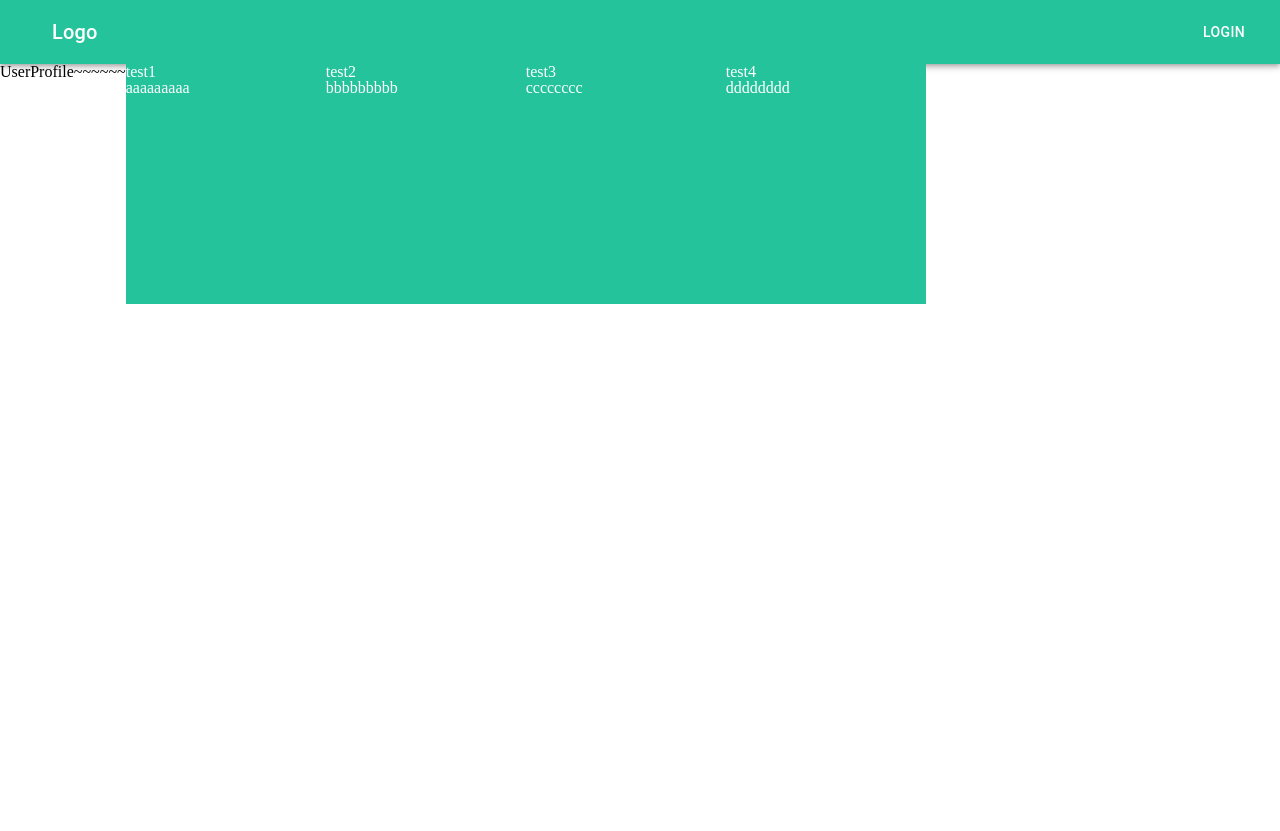
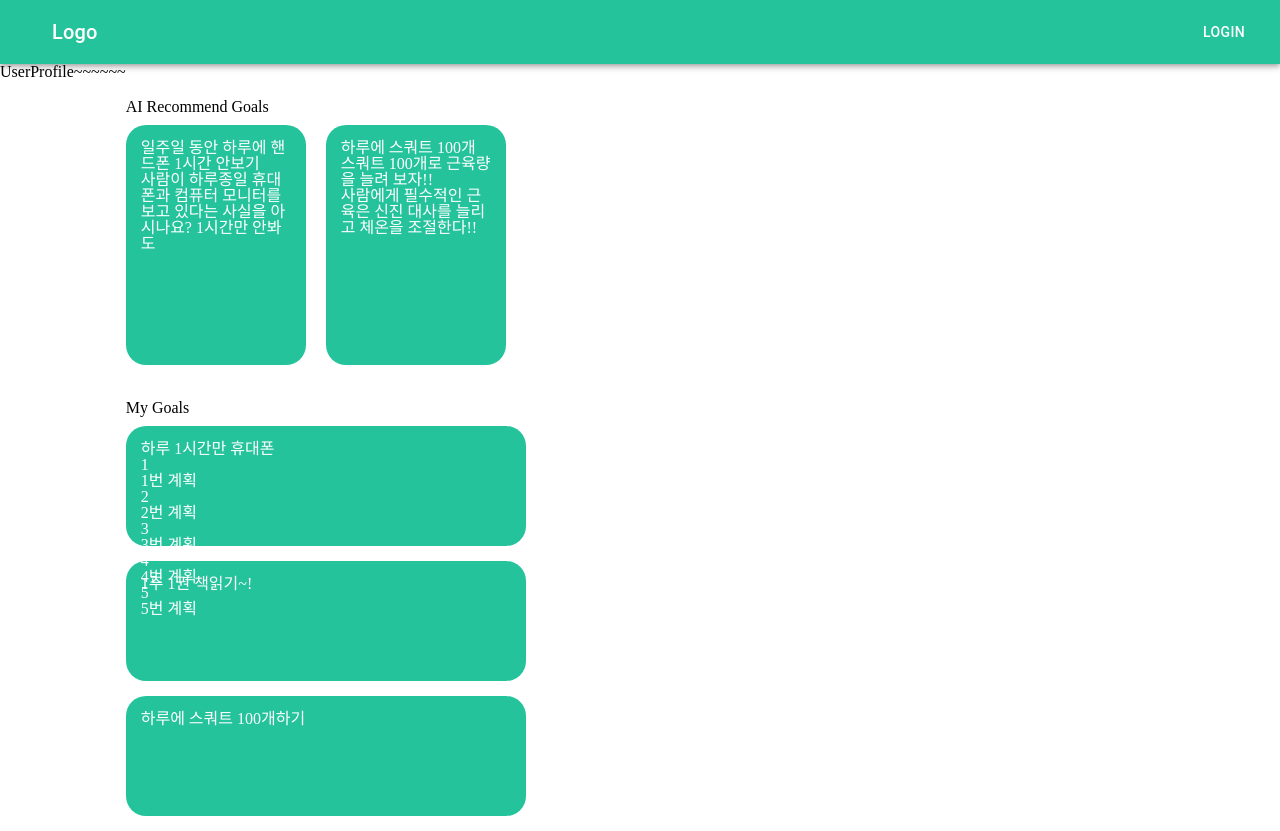
Before and after one commit to mockkong/Mockkong_WebApp, a Next.js app: page /dashboard in a window 1280 px wide. Before the commit the page ends 800 px from the top, so only its background shows below. Built offline with nearby package versions, Linux system fonts and the light colour scheme; no server answers.

Commit message:
feat AI Recommend Goals

```diff
--- /dev/null
+++ b/src/components/mockkong/AIRecommendGoals.tsx
@@ -0,0 +1,32 @@
+import React from 'react';
+import { MockkongStyled } from './MockkongStyled';
+
+function AIRecommendGoals({ ...props }) {
+  const { title, data } = props;
+
+  return (
+    <MockkongStyled.AIRecommendGoals className="AIRecommendGoals">
+      <h3>{title}</h3>
+
+      <div className="Goal-Card">
+        {data &&
+            data.map((goal)=> {
+              const { title, contents } = goal;
+              return (
+                <div className="Goal">
+                  <div>
+                    {title}
+                  </div>
+                  <div dangerouslySetInnerHTML={{__html: contents}}>
+                  </div>
+                </div>
+              )
+            })
+          }
+      </div>
+    </MockkongStyled.AIRecommendGoals>
+
+  )
+}
+
+export default AIRecommendGoals
--- /dev/null
+++ b/src/components/mockkong/Goals.tsx
@@ -0,0 +1,51 @@
+import React from 'react';
+import { MockkongStyled } from './MockkongStyled';
+
+function Goals({ data }) {
+
+  const getPlans = (plans: any) => {
+    console.log(plans);
+    return (
+      <div className="Plans">
+      {plans &&
+        plans.map((plan)=>{
+          return (
+            <div>
+                <div>
+                  {plan.id}
+                </div>
+                <div>
+                  {plan.plan}
+                </div>
+              </div>
+            )
+        })}
+      </div>
+    )
+  }
+
+  return (
+    <MockkongStyled.Goals className="Goals">
+      <h3>My Goals</h3>
+
+      <div className="">
+        {data &&
+            data.map((goal)=> {
+              const { title, plans } = goal;
+              return (
+                <div className="Goal">
+                  <div>
+                    {title}
+                  </div>
+                  {getPlans(plans)}
+                </div>
+              )
+            })
+          }
+      </div>
+    </MockkongStyled.Goals>
+
+  )
+}
+
+export default Goals;
--- a/src/components/mockkong/MockkongStyled.ts
+++ b/src/components/mockkong/MockkongStyled.ts
@@ -1,18 +1,55 @@
 import { styled } from "@stitches/react";
 
 export const MockkongStyled = {
-  Plans: styled('div', {
+  AIRecommendGoals: styled('div', {
+    margin: '35px 0px',
+    'h3': {
+      marginBottom: '10px',
+    },
+    'div.Goal-Card': {
+      display: 'flex',
+
+
+      'div.Goal': {
+        backgroundColor: '$primary',
+        width: '180px',
+        height: '240px',
+        color: 'white',
+        padding: '15px',
+        marginRight: '20px',
+        borderRadius: '20px',
+        boxSizing: 'border-box',
+
+        'div': {
+          color: 'white',
+          flex: '1',
+        }
+      },
+    }
+  }),
+
+  Goals: styled('div', {
     display: 'flex',
-  }),
-  Plan: styled('div', {
-    backgroundColor: '$primary',
-    width: '200px',
-    height: '240px',
-    color: 'white',
+    flexDirection: 'column',
 
-    'div': {
+    'h3': {
+      marginBottom: '10px',
+    },
+
+    'div.Goal': {
       color: 'white',
-      flex: '1',
+      width: '100%',
+      height: '120px',
+      padding: '15px',
+      marginBottom: '15px',
+      backgroundColor: '$primary',
+      borderRadius: '20px',
+      boxSizing: 'border-box',
+
+      'div': {
+        color: 'white',
+        flex: '1',
+      }
     }
   }),
 };
--- a/src/components/mockkong/Plans.tsx
+++ /dev/null
@@ -1,36 +0,0 @@
-import React from 'react';
-import { MockkongStyled } from './MockkongStyled';
-
-function Plans({ data }) {
-  return (
-    <MockkongStyled.Plans className="Plan">
-      {data &&
-          data.map((plan)=> {
-            const { title, contents, coverImage, date, author, slug} = plan;
-            return (
-              <MockkongStyled.Plan className="Plan">
-                <div>
-                  {title}
-                </div>
-                <div>
-                  {coverImage}
-                </div>
-                <div>
-                  {contents}
-                </div>
-                <div>
-                  {date}
-                </div>
-                <div>
-                  {author}
-                </div>
-              </MockkongStyled.Plan>
-            )
-          })
-        }
-    </MockkongStyled.Plans>
-
-  )
-}
-
-export default Plans
--- a/src/components/mockkong/index.ts
+++ b/src/components/mockkong/index.ts
@@ -1,7 +1,9 @@
 import UserProfile from './UserProfile';
-import Plans from './Plans';
+import AIRecommendGoals from './AIRecommendGoals';
+import Goals from './Goals';
 
 export {
   UserProfile,
-  Plans
+  AIRecommendGoals,
+  Goals
 }
--- /dev/null
+++ b/src/contexts/sampleData/sampleGoals.json
@@ -0,0 +1,48 @@
+{
+  "AIRecommendGoals": [
+    {
+      "title": "일주일 동안 하루에 핸드폰 1시간 안보기",
+      "contents": "사람이 하루종일 휴대폰과 컴퓨터 모니터를 보고 있다는 사실을 아시나요? 1시간만 안봐도"
+    },
+    {
+      "title": "하루에 스쿼트 100개",
+      "contents": "스쿼트 100개로 근육량을 늘려 보자!! <br/>사람에게 필수적인 근육은 신진 대사를 늘리고 체온을 조절한다!!"
+    }
+  ],
+  "goals": [
+    {
+      "title": "하루 1시간만 휴대폰",
+      "contents": "사람이 하루종일 휴대폰과 컴퓨터 모니터를 보고 있다는 사실을 아시나요? 1시간만 안봐도",
+      "plans": [
+        {
+          "id": 1,
+          "plan": "1번 계획"
+        },
+        {
+          "id": 2,
+          "plan": "2번 계획"
+        },
+        {
+          "id": 3,
+          "plan": "3번 계획"
+        },
+        {
+          "id": 4,
+          "plan": "4번 계획"
+        },
+        {
+          "id": 5,
+          "plan": "5번 계획"
+        }
+      ]
+    },
+    {
+      "title": "1주 1권 책읽기~!",
+      "contents": "스쿼트 100개로 근육량을 늘려 보자!! <br/>사람에게 필수적인 근육은 신진 대사를 늘리고 체온을 조절한다!!"
+    },
+    {
+      "title": "하루에 스쿼트 100개하기",
+      "contents": "스쿼트 100개로 근육량을 늘려 보자!! <br/>사람에게 필수적인 근육은 신진 대사를 늘리고 체온을 조절한다!!"
+    }
+  ]
+}
--- a/src/contexts/sampleData/samplePlans.json
+++ /dev/null
@@ -1,20 +0,0 @@
-{
-  "plans": [
-    {
-      "title": "test1",
-      "contents": "aaaaaaaaa"
-    },
-    {
-      "title": "test2",
-      "contents": "bbbbbbbbb"
-    },
-    {
-      "title": "test3",
-      "contents": "cccccccc"
-    },
-    {
-      "title": "test4",
-      "contents": "dddddddd"
-    }
-  ]
-}
--- a/src/pages/dashboard.tsx
+++ b/src/pages/dashboard.tsx
@@ -2,10 +2,10 @@ import Head from 'next/head';
 import Layout from '../components/Layout';
 import Container from '../components/Container';
 import * as Mockkong from '../components/mockkong';
-import Plans from '../contexts/sampleData/samplePlans.json';
+import sampleGoals from '../contexts/sampleData/sampleGoals.json';
 
 export default function Dashboard({ ...props }) {
-  const { plans } = props.data;
+  const { AIRecommendGoals, goals } = props.data;
 
   return (
     <Layout>
@@ -13,16 +13,26 @@ export default function Dashboard({ ...props }) {
         <title>Next.js Blog Example</title>
       </Head>
       <Container>
-        <Mockkong.UserProfile />
-        <Mockkong.Plans data={plans}/>
+        <div>
+          <Mockkong.UserProfile />
+        </div>
+        <div>
+          <Mockkong.AIRecommendGoals title="AI Recommend Goals" data={AIRecommendGoals}/>
+          <Mockkong.Goals data={goals}/>
+        </div>
       </Container>
     </Layout>
   )
 }
 
 export async function getStaticProps({  }) {
+  const { AIRecommendGoals, goals } = sampleGoals;
+
+  // TODO ADD API
+
   const data = {
-    plans: Plans.plans
+    AIRecommendGoals,
+    goals
   };
   return {
     props: { data },
```
